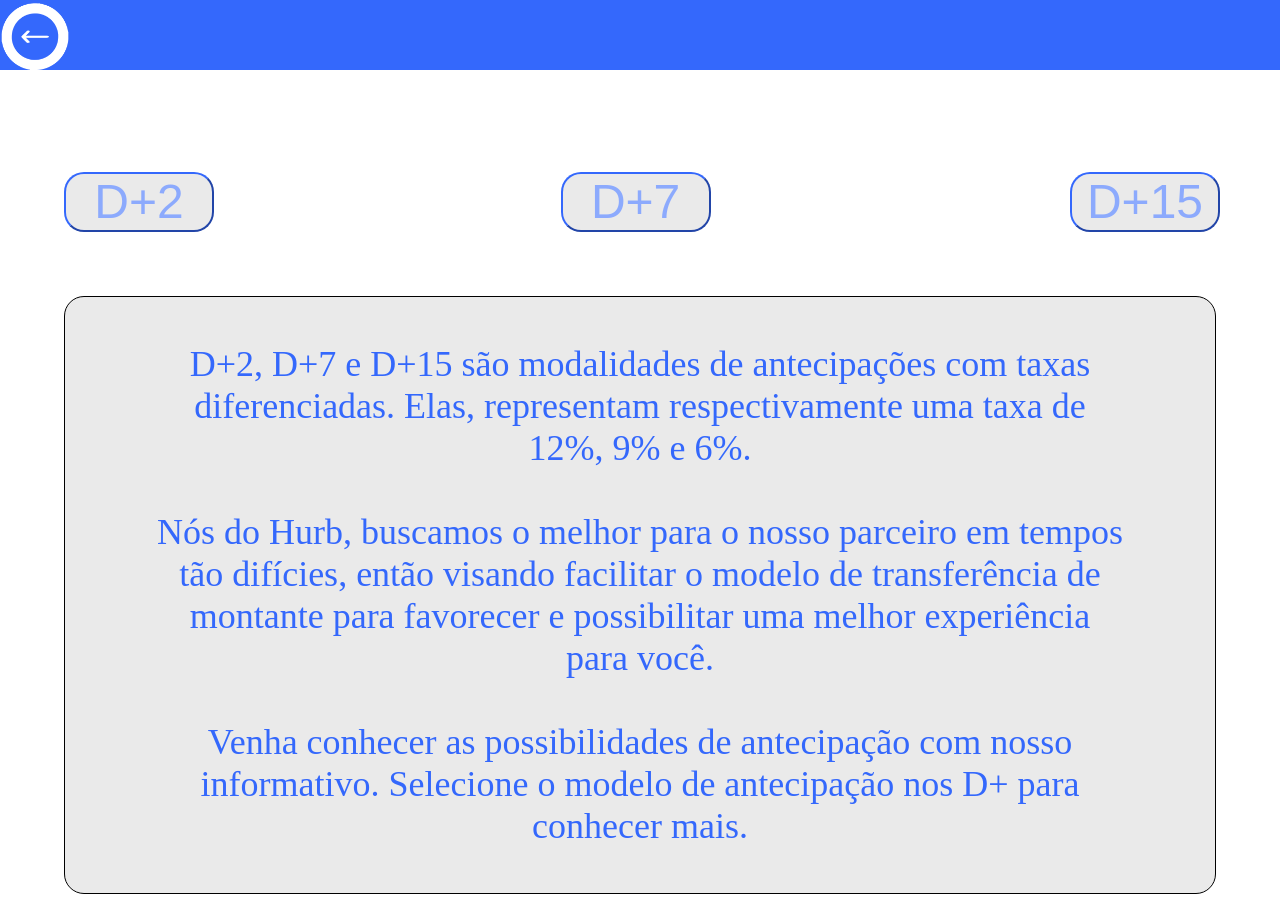
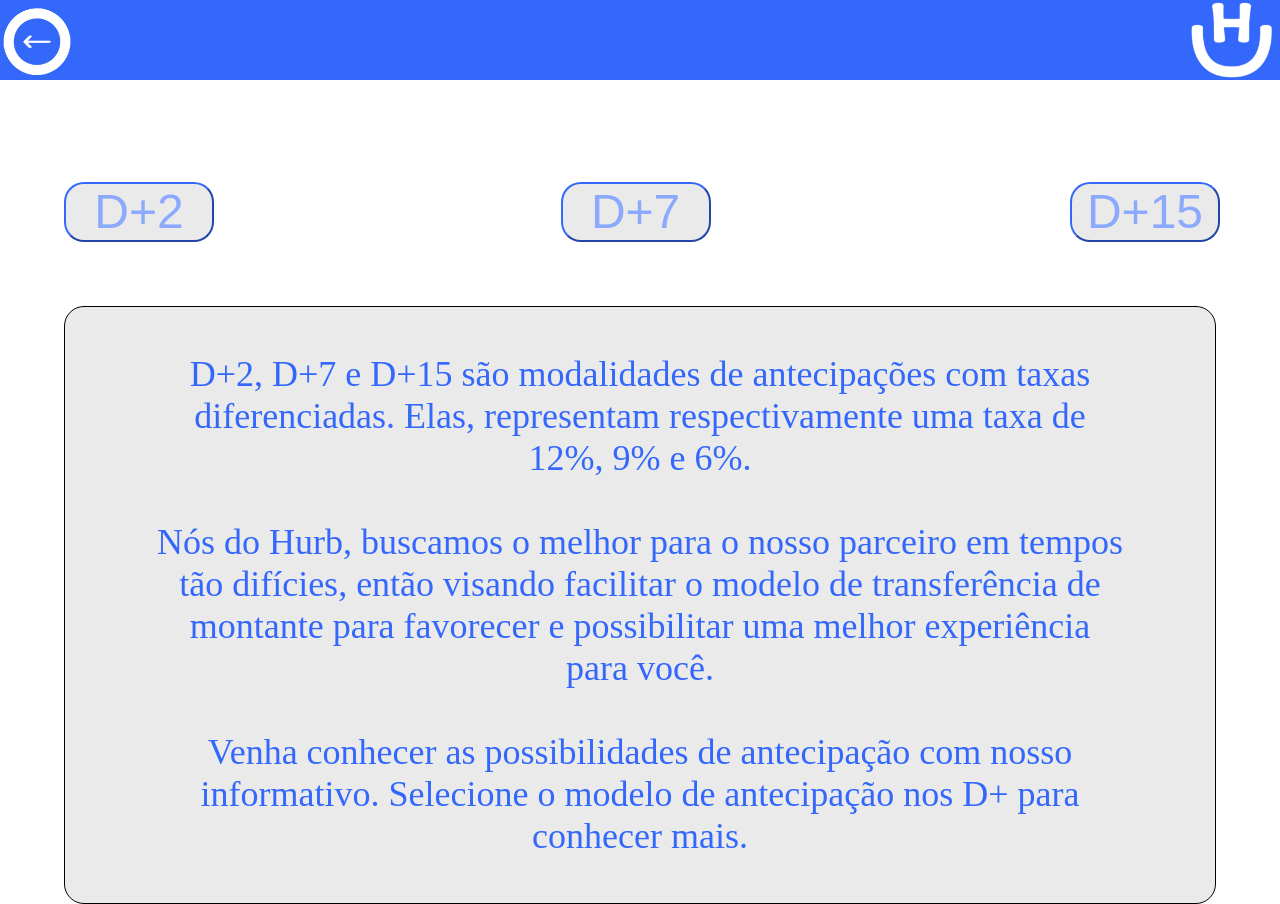
Before and after one commit to 2022M2T4-Inteli/FLIGHT, a plain HTML site: page src/Frontend/Sequencia/3. HOTEL.DAYLLAN - Explicativo Ds/HTML/Explicativo Ds.html in a window 1280 px wide. Drawn offline with Linux system fonts and the light colour scheme; a script that the page names is missing.

Commit message:
html com diretorio das imagens global

```diff
--- a/src/Frontend/Sequencia/3. HOTEL.DAYLLAN - Explicativo Ds/HTML/Explicativo Ds.html
+++ b/src/Frontend/Sequencia/3. HOTEL.DAYLLAN - Explicativo Ds/HTML/Explicativo Ds.html
@@ -1,17 +1,20 @@
 <html>
-    <head>
+<head>
         <meta charset="UTF-8">
         <link rel="stylesheet" href="../CSS/Explicativo D's.css">
-    </head>
+        <link rel = "stylesheet" href = "../../../global/global.css">
+</head>
+<body>
     <header>
-        <!--definir a barra de cima  da tela-->
-        <div class="background">
-            <div class="cabeçalho">
-                <img class="left-arrow" src="./flecha_borda_grossa_centro.png" onclick="history.back()">
+        <div class = "topBar">
+            <div class = "leftSide">
+                <img class="left-arrow" src="../../../global/flecha_borda_grossa_centro.png" onclick="history.back()">
+            </div>
+            <div class="rightSide">
+                <img class = "logo" src = "../../../global/Logo.Hurb.png">
             </div>
         </div>
     </header>
-    <body>
         <!--criar as caixas do tipo de antecipação-->
         <div class="row">
             <button class="dBox1" onclick="changePage()">
@@ -40,5 +43,5 @@
                 </box>
         </div>
     <script src="explicativo-d"></script>
-    </body>
+</body>
 </html>
--- a/src/Frontend/global/global.css
+++ b/src/Frontend/global/global.css
@@ -1,6 +1,7 @@
 .topBar {
     display: flex;
     height: 80px;
+    background-color: #3468fa;
 }
 .leftSide {
     align-items: center;
```
Also changed, not shown: 1 other file.
